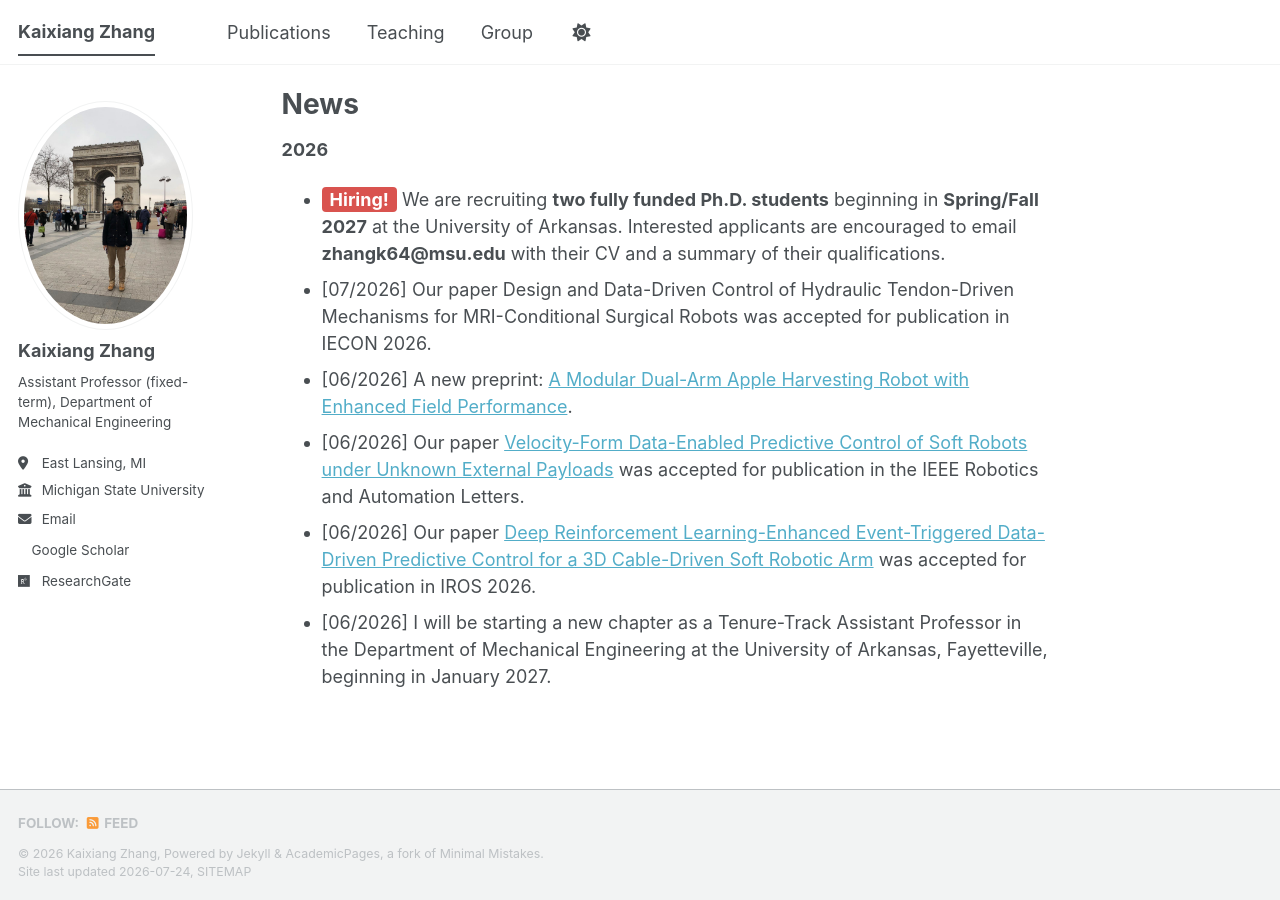
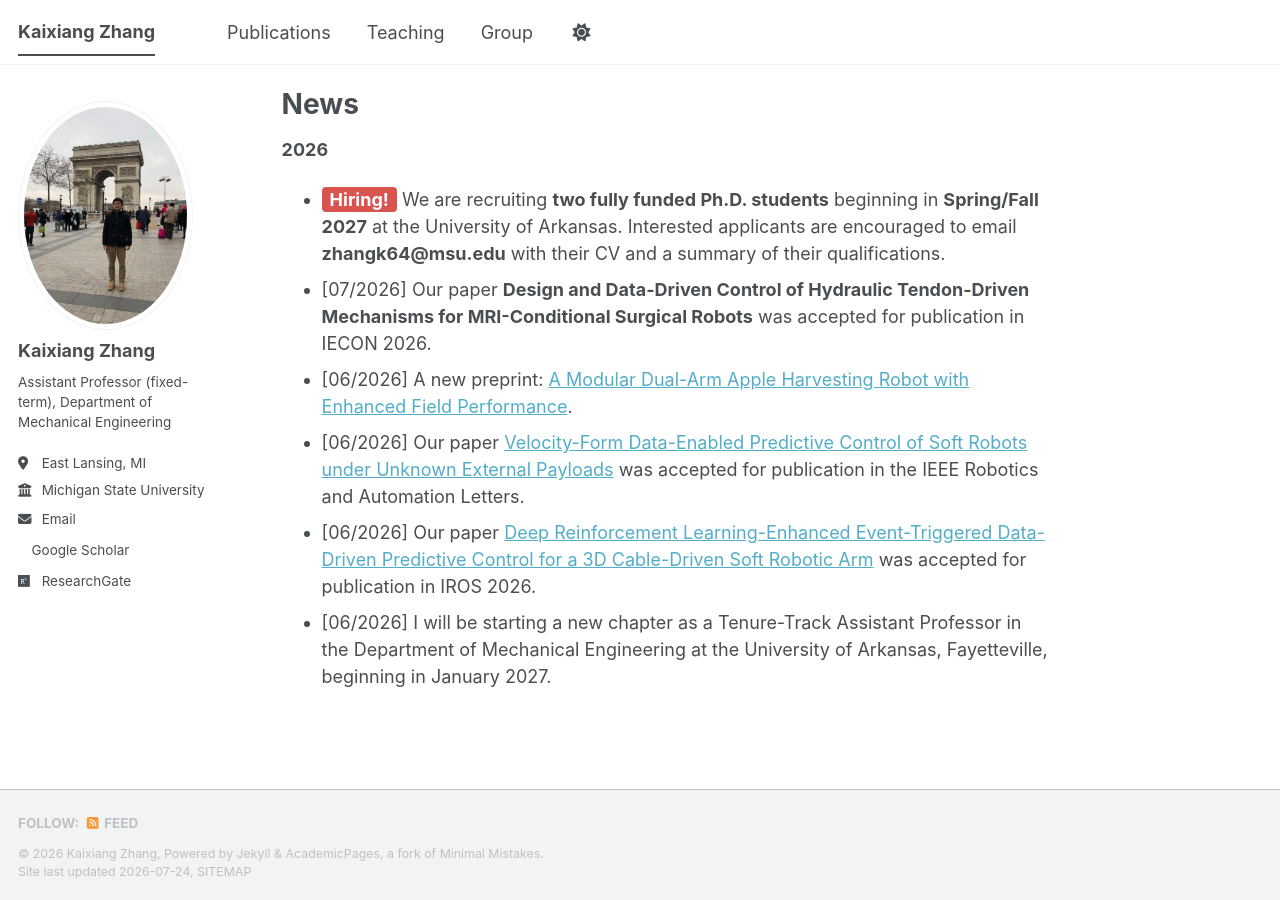
Before and after one commit to kaixiang-zhang91/kaixiang-zhang91.github.io, a Jekyll site: the page built from _pages/about.md, in a window 1280 px wide and 900 px high, scrolled down 554 px. Built offline with Jekyll 4.4.1, drawn with Linux system fonts in a browser that asks for light colours; a style sheet for code colours, icons or effects is not loaded.

```diff
--- a/_pages/about.md
+++ b/_pages/about.md
@@ -21,7 +21,7 @@ My primary research interests lie in automation and robotics, through cross-disc
 - <span style="background:#d9534f; color:white; padding:2px 8px; border-radius:4px;"><strong>Hiring!</strong></span>
   We are recruiting **two fully funded Ph.D. students** beginning in **Spring/Fall 2027** at the University of Arkansas.
   Interested applicants are encouraged to email **zhangk64@msu.edu** with their CV and a summary of their qualifications.
-- [07/2026] Our paper Design and Data-Driven Control of Hydraulic Tendon-Driven Mechanisms for MRI-Conditional Surgical Robots was accepted for publication in IECON 2026.
+- [07/2026] Our paper **Design and Data-Driven Control of Hydraulic Tendon-Driven Mechanisms for MRI-Conditional Surgical Robots** was accepted for publication in IECON 2026.
 - [06/2026] A new preprint: [A Modular Dual-Arm Apple Harvesting Robot with Enhanced Field Performance](https://arxiv.org/abs/2606.14089).
 - [06/2026] Our paper [Velocity-Form Data-Enabled Predictive Control of Soft Robots under Unknown External Payloads](https://ieeexplore.ieee.org/document/11560943) was accepted for publication in the IEEE Robotics and Automation Letters.
 - [06/2026] Our paper [Deep Reinforcement Learning-Enhanced Event-Triggered Data-Driven Predictive Control for a 3D Cable-Driven Soft Robotic Arm](https://arxiv.org/abs/2606.26048) was accepted for publication in IROS 2026.
```
